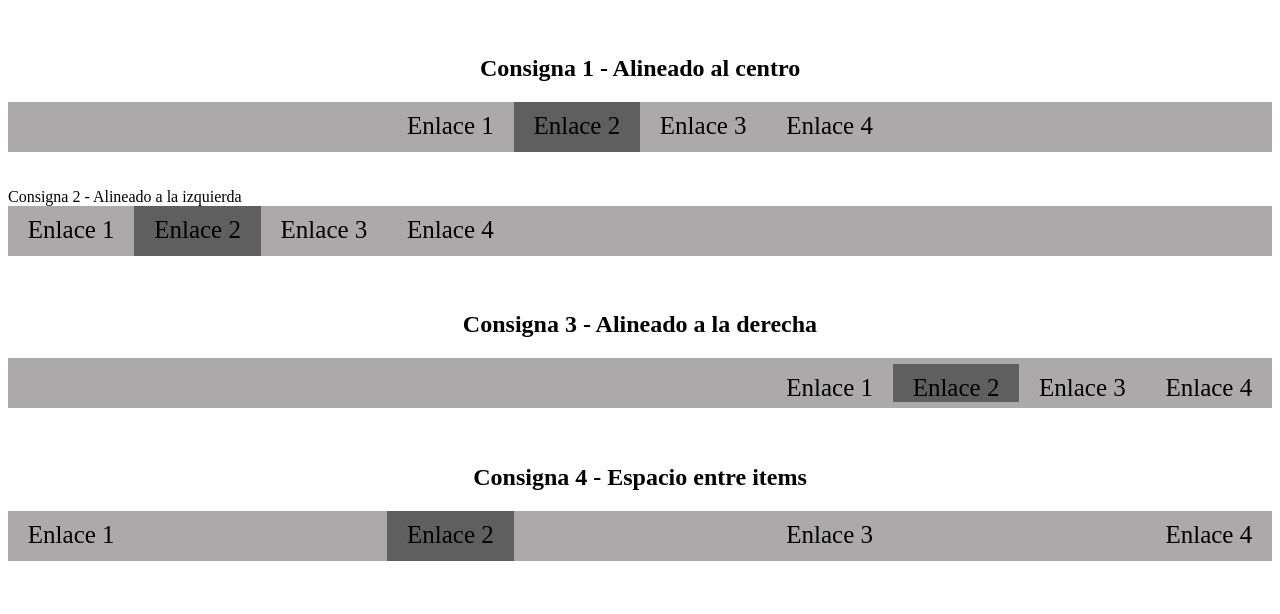
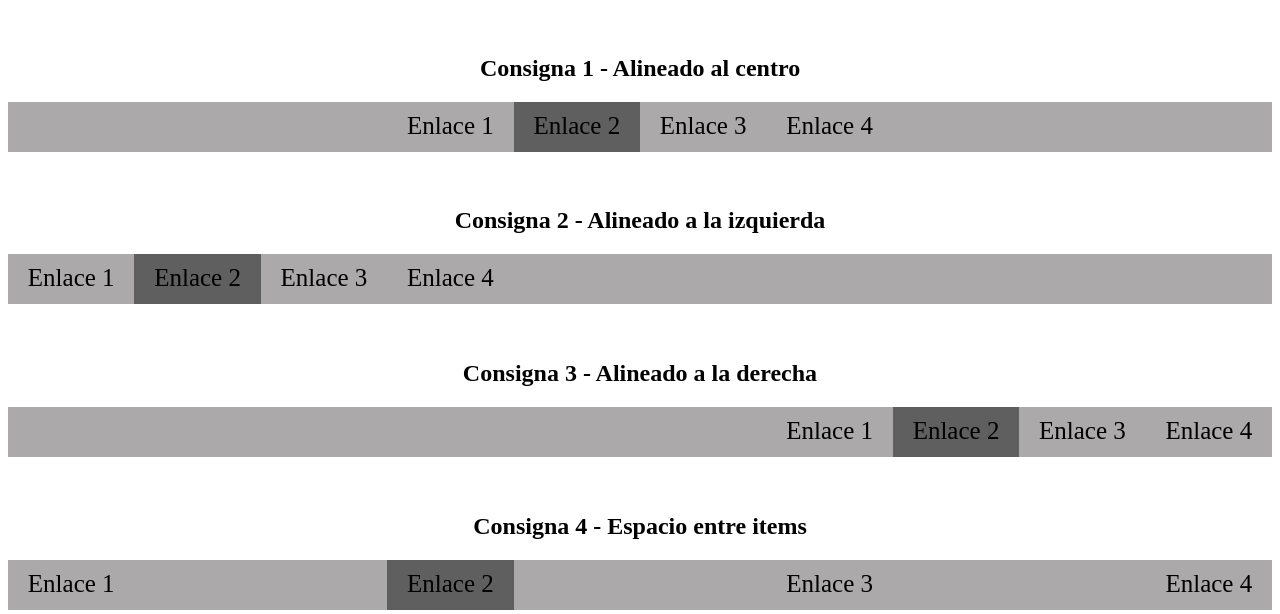
Before and after one commit to VazquezLucasA/Programacion-2-Tps, a plain HTML site: page TP8/index.html in a window 1280 px wide. Shown: the part 175-789 px from the top of the page. Drawn offline with Linux system fonts and the light colour scheme.

Commit message:
version final tp8

```diff
--- a/TP8/index.html
+++ b/TP8/index.html
@@ -23,7 +23,7 @@
             <div class="enlaces">Enlace 4</div>
         </div>
         <br><br>
-        <h2">Consigna 2 - Alineado a la izquierda</h2>
+        <h2>Consigna 2 - Alineado a la izquierda</h2>
         <div class="contenedor" style="justify-content: flex-start;">
             <div class="enlaces">Enlace 1</div>
             <div class="enlaces" style="background-color: rgb(95, 95, 95);">Enlace 2</div>
@@ -32,7 +32,7 @@
         </div>
         <br><br>
         <h2>Consigna 3 - Alineado a la derecha</h2>
-        <div class="contenedor" style="justify-content:flex-end;  align-items: center;">
+        <div class="contenedor" style="justify-content:flex-end;">
             <div class="enlaces">Enlace 1</div>
             <div class="enlaces" style="background-color: rgb(95, 95, 95);">Enlace 2</div>
             <div class="enlaces">Enlace 3</div>
```
